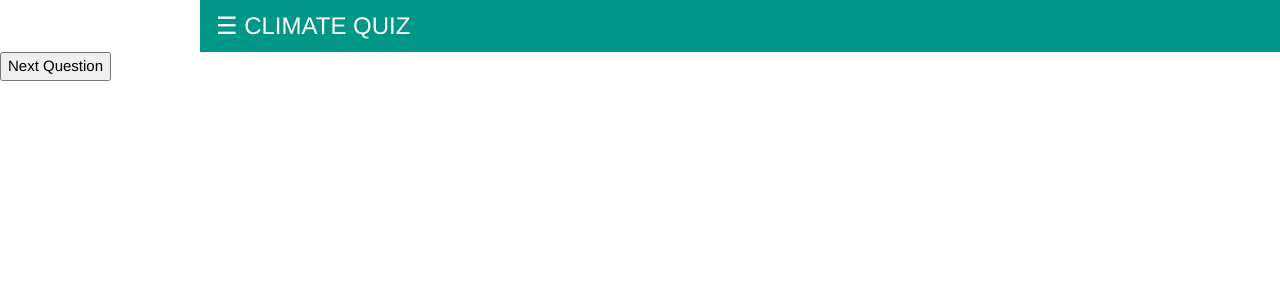
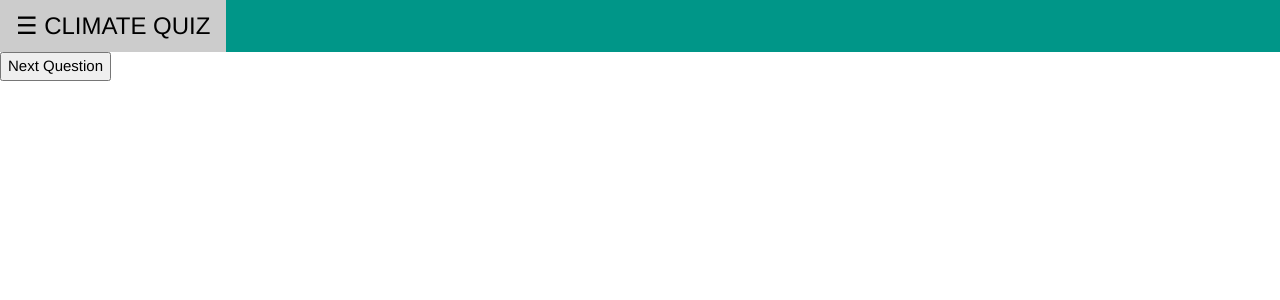
Before and after one commit to Fidelma/javascript_group_project, a Vue app in the folder client/: page /#/ in a window 1280 px wide. Shown: the top 300 px of the page. Built offline with nearby package versions, Linux system fonts and the light colour scheme; no server answers.

Commit message:
-sidebar complete

```diff
--- a/client/src/components/Nav.vue
+++ b/client/src/components/Nav.vue
@@ -11,7 +11,7 @@
 
     </div>
 
-    <div class="w3-main" style="margin-left:200px">
+    <div class="w3-main" style="margin-left:0px">
 
       <div id="main">
 
@@ -48,4 +48,9 @@ export default {
 </script>
 
 <style lang="css" scoped>
+margin-top: 0px;
+font-family: 'Avenir', Helvetica, Arial, sans-serif;
+-webkit-font-smoothing: antialiased;
+-moz-osx-font-smoothing: grayscale;
+color: #2c3e50;
 </style>
```
